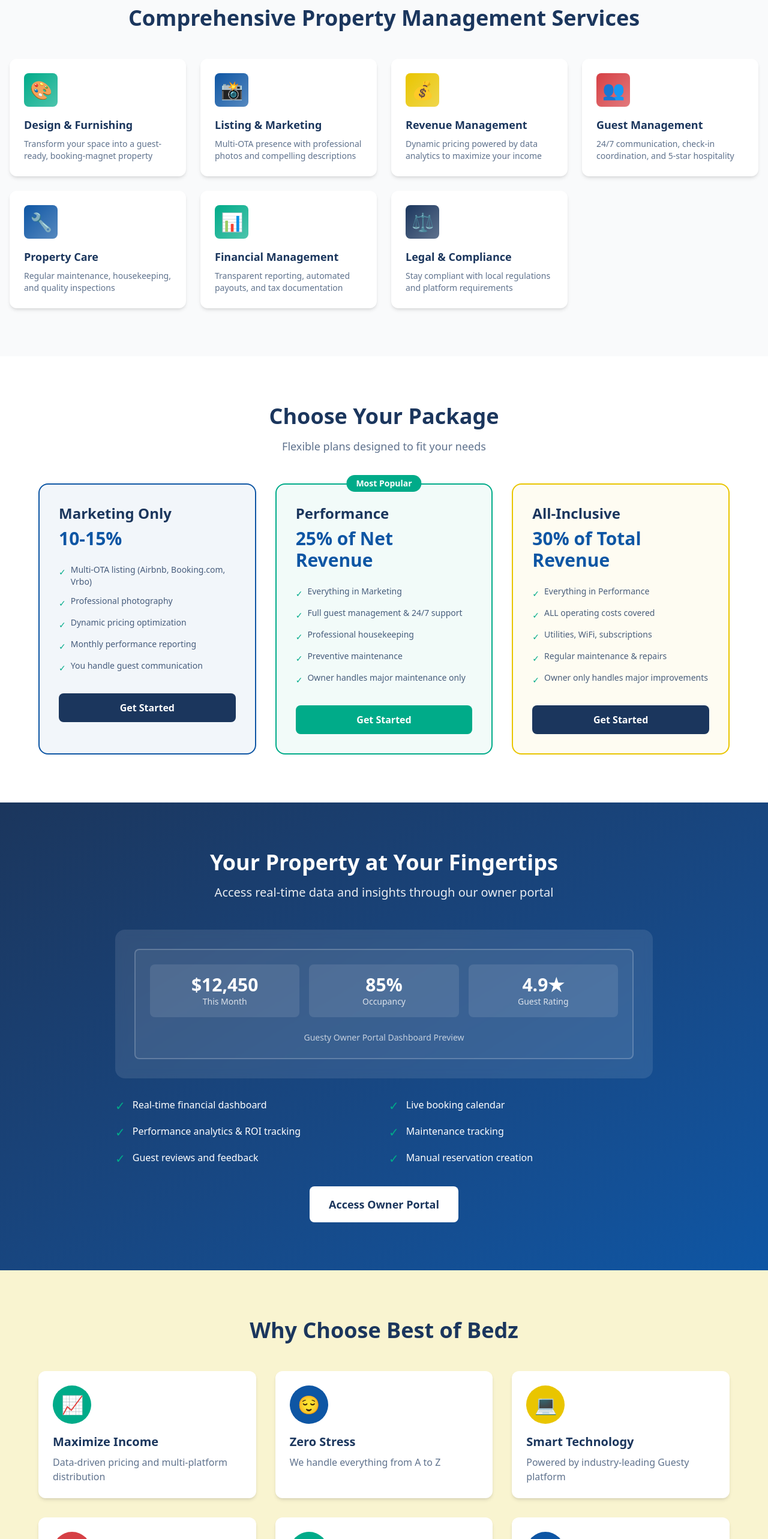
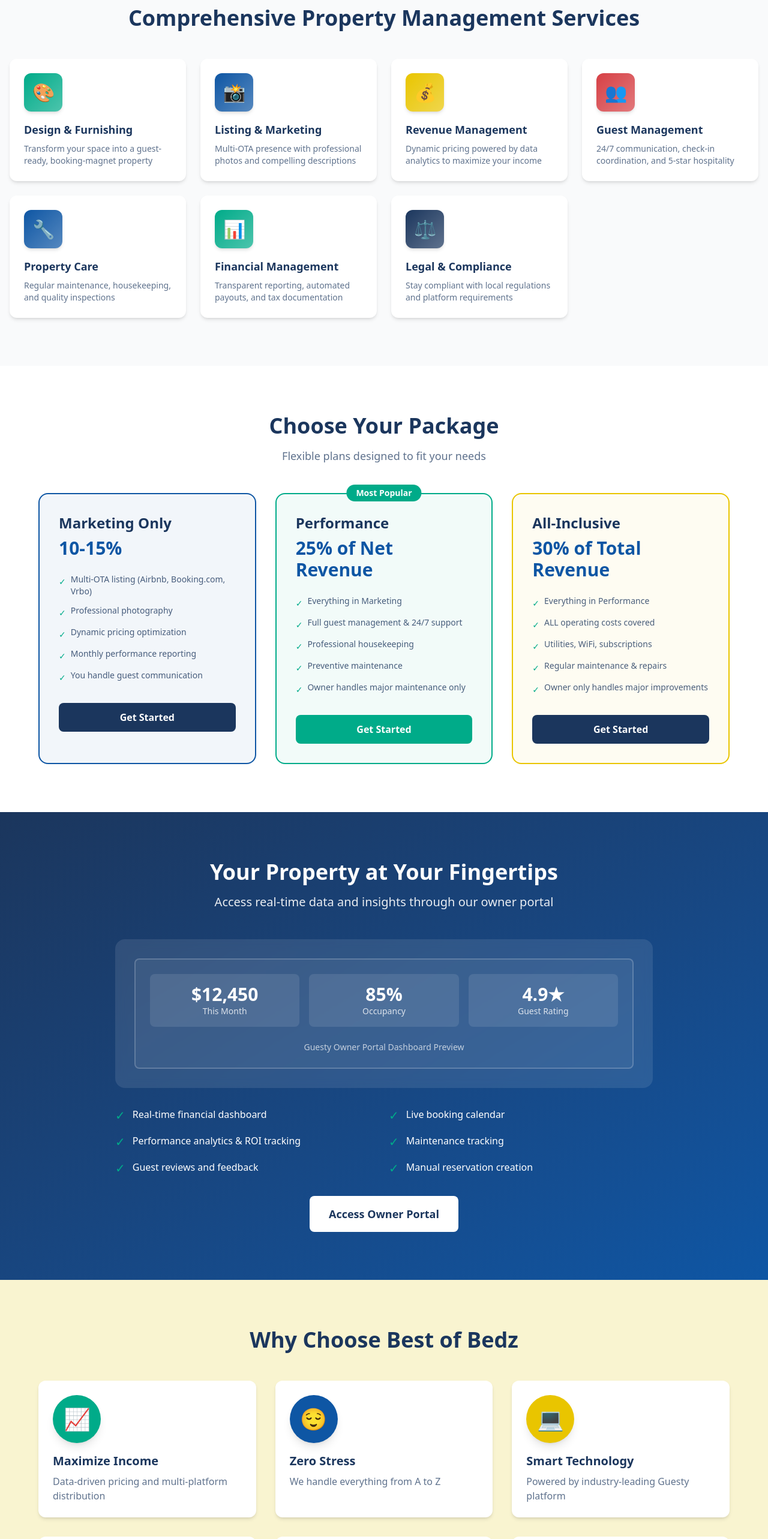
Before and after one commit to HASSANBOB533/property-mgtg-new, a Next.js app: page /en in a window 1280 px wide. Shown: the part 1720-4286 px from the top of the page at 60% size. Built offline with nearby package versions, Linux system fonts and the light colour scheme.

Commit message:
Enhance icon backgrounds with better styling, shadows, and larger sizes

```diff
--- a/components/homepage/ComprehensiveServices.tsx
+++ b/components/homepage/ComprehensiveServices.tsx
@@ -27,7 +27,7 @@
               key={service.key}
               className="bg-white p-6 rounded-xl shadow-md hover:shadow-lg transition-shadow"
             >
-              <div className={`w-14 h-14 rounded-lg bg-gradient-to-br ${service.color} flex items-center justify-center text-3xl mb-4`}>
+              <div className={`w-16 h-16 rounded-xl bg-gradient-to-br ${service.color} flex items-center justify-center text-3xl mb-4 shadow-md`}>
                 {service.icon}
               </div>
               <h3 className="text-lg font-bold text-dark-text mb-2">
--- a/components/homepage/WhyChooseUs.tsx
+++ b/components/homepage/WhyChooseUs.tsx
@@ -27,7 +27,7 @@
               key={reason.key}
               className="bg-white p-6 rounded-xl shadow-md hover:shadow-lg transition-shadow"
             >
-              <div className={`w-16 h-16 ${reason.color} rounded-full flex items-center justify-center text-3xl mb-4 text-white`}>
+              <div className={`w-20 h-20 ${reason.color} rounded-full flex items-center justify-center text-4xl mb-4 shadow-lg`}>
                 {reason.icon}
               </div>
               <h3 className="text-xl font-bold text-dark-text mb-2">
```
